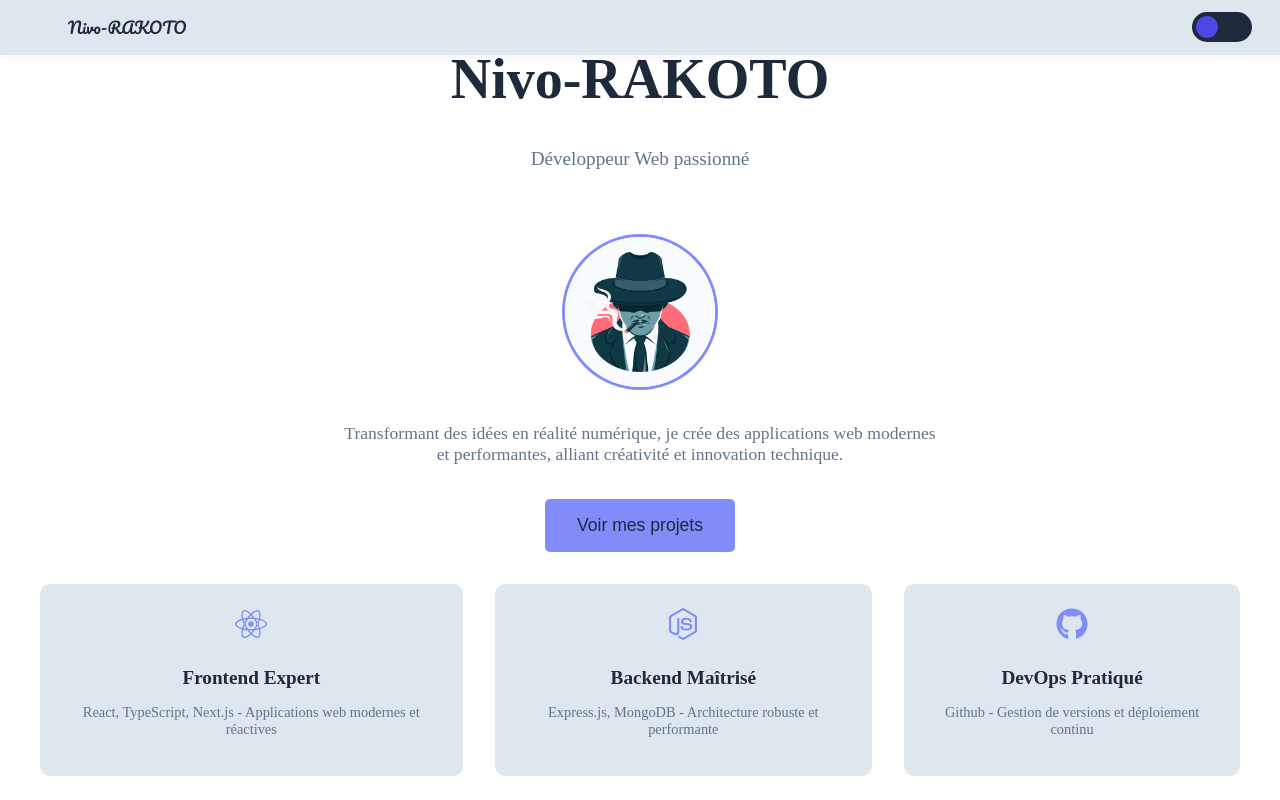
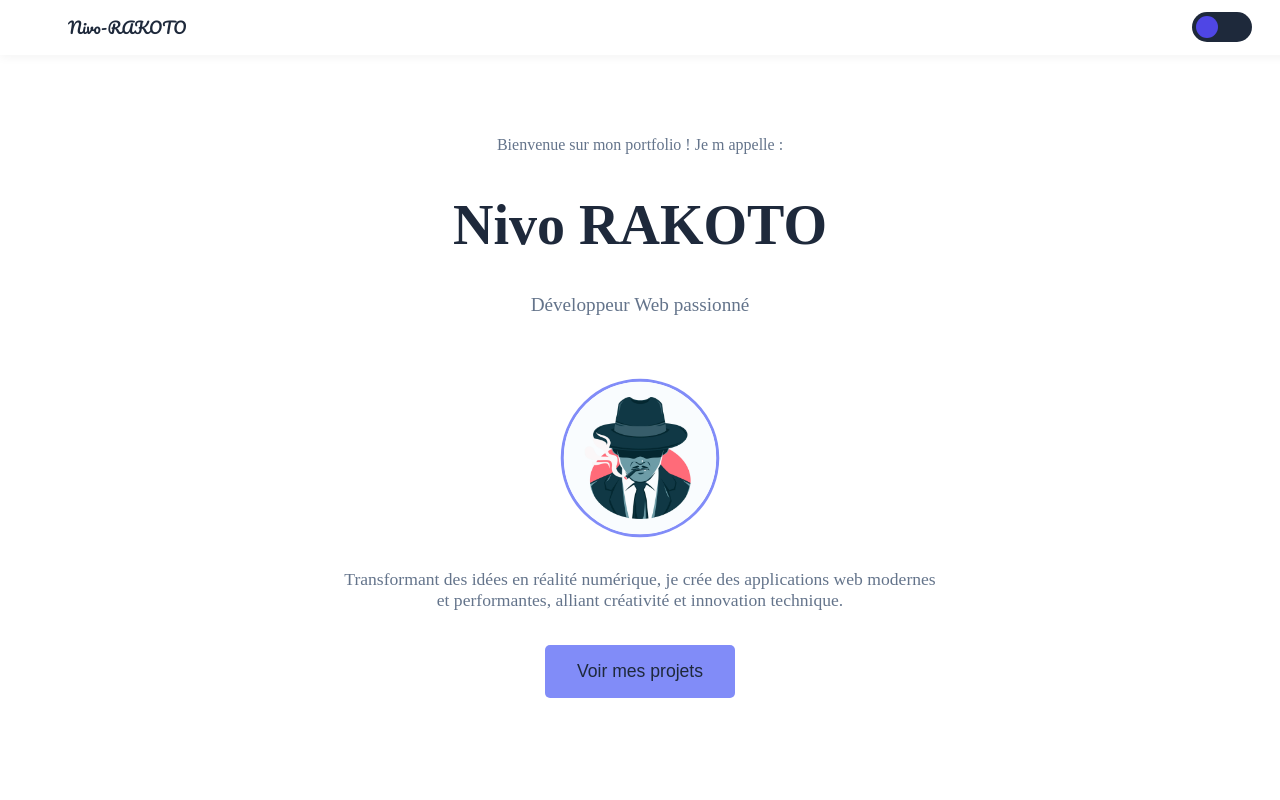
Before and after one commit to nivorako/react-portfolio, a React (Vite) app: page / in a window 1280 px wide. Shown: the top 800 px of the page. Built offline with nearby package versions, Linux system fonts and the light colour scheme.

Commit message:
set up animation SkillCard

```diff
--- a/package.json
+++ b/package.json
@@ -17,6 +17,7 @@
     "react-dark-mode-toggle": "^0.2.0",
     "react-dom": "^19.1.0",
     "react-icons": "^5.5.0",
+    "react-intersection-observer": "^9.16.0",
     "react-router-dom": "^7.6.3",
     "react-switch": "^7.1.0",
     "styled-components": "^6.1.18"
--- a/src/components/Header.tsx
+++ b/src/components/Header.tsx
@@ -18,8 +18,8 @@ const HeaderContainer = styled(motion.header)`
     display: flex;
     justify-content: space-between;
     align-items: center;
-    background: var(--surface);
-    backdrop-filter: blur(10px);
+    background: transparent;
+    backdrop-filter: blur(5px);
     z-index: 1000;
     box-shadow: 0 2px 10px var(--shadow);
     @media (max-width: 1224px) {
--- a/src/components/Home.tsx
+++ b/src/components/Home.tsx
@@ -1,9 +1,12 @@
-
 import styled from "styled-components";
-import avatar from "../assets/avatar.webp";
+import { useState, useEffect } from 'react';
 import { FaReact, FaNodeJs, FaGithub } from 'react-icons/fa';
 import { Link } from 'react-router-dom';
 import webDesign from '../assets/web-design.webp';
+import { motion } from 'framer-motion';
+import avatar from "../assets/avatar.webp";
+import { useScrollScale } from '../hooks/useScrollScale';
+
 const HomeContainer = styled.div`
     min-height: 100vh;
     display: flex;
@@ -11,7 +14,7 @@ const HomeContainer = styled.div`
     justify-content: center;
     align-items: center;
     text-align: center;
-    padding: 0 2rem;
+    padding: 2rem;
     background: var(--background);
     @media (max-width: 768px) {
         padding: 4rem 2rem;
@@ -109,7 +112,7 @@ const ProfileSection = styled.div`
     margin-top: 2rem;
 `;
 
-const Avatar = styled.img`
+const Avatar = styled(motion.img)`
     width: 150px;
     height: 150px;
     border-radius: 50%;
@@ -138,7 +141,7 @@ const SkillsSection = styled.div`
     }
 `;
 
-const SkillCard = styled.div`
+const SkillCard = styled(motion.div)`
     background: var(--surface);
     padding: 1.5rem;
     border-radius: 10px;
@@ -169,13 +172,60 @@ const SkillDescription = styled.p`
 `;
 
 const Home = () => {
+  const [scale1, setScale1] = useState(1);
+  const [scale2, setScale2] = useState(1);
+  const [scale3, setScale3] = useState(1);
+
+  const handleScroll = () => {
+    const scrollPosition = window.scrollY;
+    const windowHeight = window.innerHeight;
+    const documentHeight = document.documentElement.scrollHeight;
+
+    // Si on est à 50px du haut ou du bas
+    if (scrollPosition <= 50 || documentHeight - windowHeight - scrollPosition <= 50) {
+      setScale1(0);
+      setScale2(0);
+      setScale3(0);
+    } else {
+      setScale1(1);
+      setScale2(1);
+      setScale3(1);
+    }
+  };
+
+  useEffect(() => {
+    window.addEventListener('scroll', handleScroll);
+    return () => window.removeEventListener('scroll', handleScroll);
+  }, []);
     return (
         <HomeContainer>
-            <Title>Nivo-RAKOTO</Title>
+            <div
+                style={{
+                    fontSize: "var(--font-size-4xl)",
+                    marginTop: '6rem',
+                    color: 'var(--textSecondary)',
+
+                }}
+            >
+                Bienvenue sur mon portfolio !  Je m appelle :
+            </div>
+            <Title>Nivo RAKOTO</Title>
             <Subtitle>Développeur Web passionné</Subtitle>
 
             <ProfileSection>
-                <Avatar src={avatar} alt="Nivo-RAKOTO" />
+                <Avatar
+                    src={avatar}
+                    alt="Nivo-RAKOTO"
+                    animate={{
+                        scale: [1, 1.1, 1],
+                    }}
+                    transition={{
+                        duration: 2,
+                        ease: 'easeInOut',
+                        repeat: Infinity,
+                        repeatType: 'reverse',
+                    }}
+                />
                 <Description>
                     Transformant des idées en réalité numérique, je crée des applications web modernes et performantes, alliant créativité et innovation technique.
                 </Description>
@@ -183,19 +233,40 @@ const Home = () => {
             </ProfileSection>
 
             <SkillsSection>
-                <SkillCard>
+                <SkillCard
+                    initial={{ scale: 0 }}
+                    whileInView={{ scale: scale1 }}
+                    whileHover={{ scale: 1 }}
+                    exit={{ scale: scale1 }}
+                    viewport={{ once: true }}
+                    transition={{ duration: 0.5, ease: "easeInOut" }}
+                >
                     <SkillIcon><FaReact /></SkillIcon>
                     <SkillTitle>Frontend Expert</SkillTitle>
                     <SkillDescription>React, TypeScript, Next.js - Applications web modernes et réactives</SkillDescription>
                 </SkillCard>
 
-                <SkillCard>
+                <SkillCard
+                    initial={{ scale: 0 }}
+                    whileInView={{ scale: scale1 }}
+                    whileHover={{ scale: 1 }}
+                    exit={{ scale: scale2 }}
+                    viewport={{ once: true }}
+                    transition={{ duration: 0.5, ease: "easeInOut" }}
+                >
                     <SkillIcon><FaNodeJs /></SkillIcon>
                     <SkillTitle>Backend Maîtrisé</SkillTitle>
                     <SkillDescription>Express.js, MongoDB - Architecture robuste et performante</SkillDescription>
                 </SkillCard>
 
-                <SkillCard>
+                <SkillCard
+                    initial={{ scale: 0 }}
+                    whileInView={{ scale: scale2 }}
+                    whileHover={{ scale: 1.1 }}
+                    exit={{ scale: scale3 }}
+                    viewport={{ once: true }}
+                    transition={{ duration: 0.5, ease: "easeInOut" }}
+                >
                     <SkillIcon><FaGithub /></SkillIcon>
                     <SkillTitle>DevOps Pratiqué</SkillTitle>
                     <SkillDescription>Github - Gestion de versions et déploiement continu</SkillDescription>
--- /dev/null
+++ b/src/hooks/useScrollScale.ts
@@ -0,0 +1,44 @@
+import { useState, useEffect } from 'react';
+import { useInView } from 'react-intersection-observer';
+
+export const useScrollScale = (ref: React.RefObject<HTMLElement>) => {
+  const [scale, setScale] = useState(1);
+  const { ref: inViewRef, inView } = useInView({
+    threshold: 0.1,
+    triggerOnce: false
+  });
+
+  useEffect(() => {
+    const handleScroll = () => {
+      if (!ref.current) return;
+
+      const scrollPosition = window.scrollY;
+      const windowHeight = window.innerHeight;
+      const elementPosition = ref.current.getBoundingClientRect();
+
+      // Si l'élément est visible
+      if (inView) {
+        // Si on est à 50px du haut ou du bas
+        if (scrollPosition <= 50 ||
+            document.documentElement.scrollHeight - windowHeight - scrollPosition <= 50) {
+          setScale(0);
+        } else {
+          setScale(1);
+        }
+      } else {
+        // Si l'élément n'est pas visible
+        if (scrollPosition <= 50 ||
+            document.documentElement.scrollHeight - windowHeight - scrollPosition <= 50) {
+          setScale(1);
+        } else {
+          setScale(0);
+        }
+      }
+    };
+
+    window.addEventListener('scroll', handleScroll);
+    return () => window.removeEventListener('scroll', handleScroll);
+  }, [inView]);
+
+  return scale;
+};
```
Also changed, not shown: 1 other file (tests, documents, lock files or other folders).
